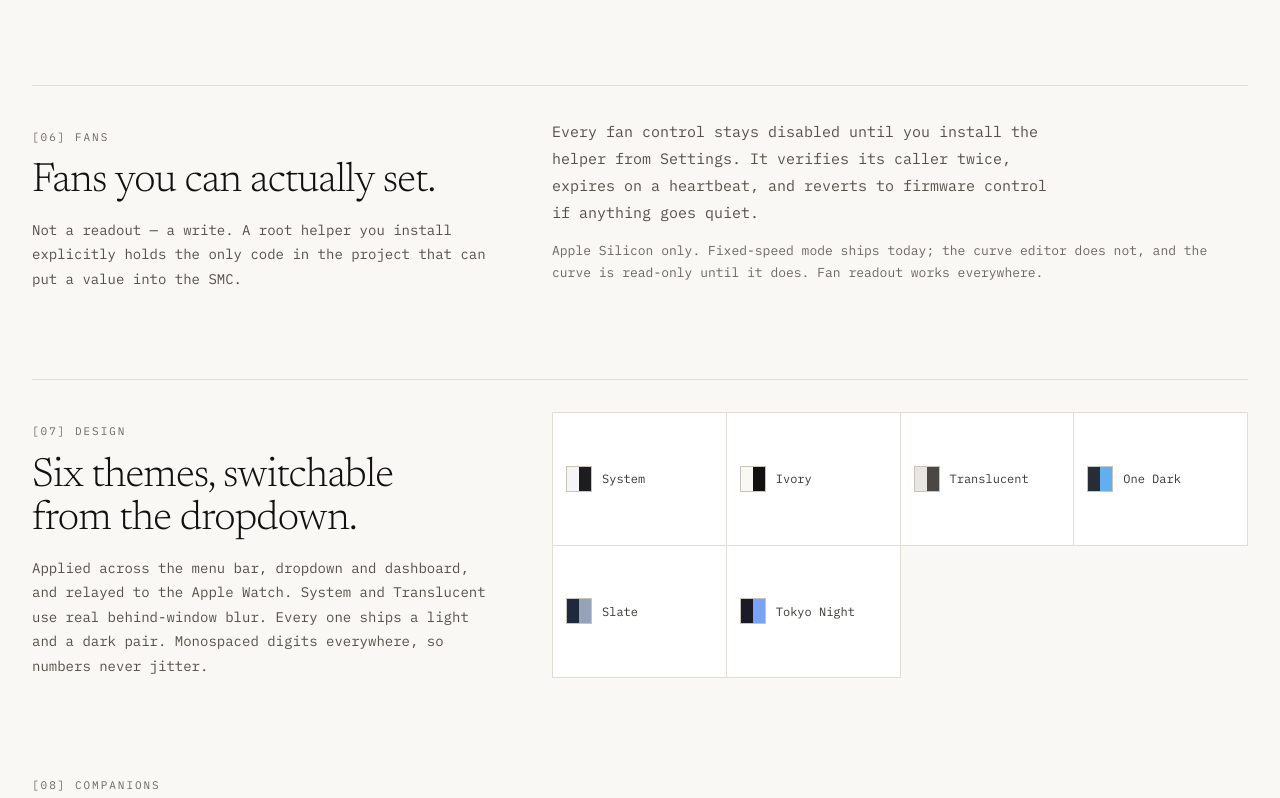
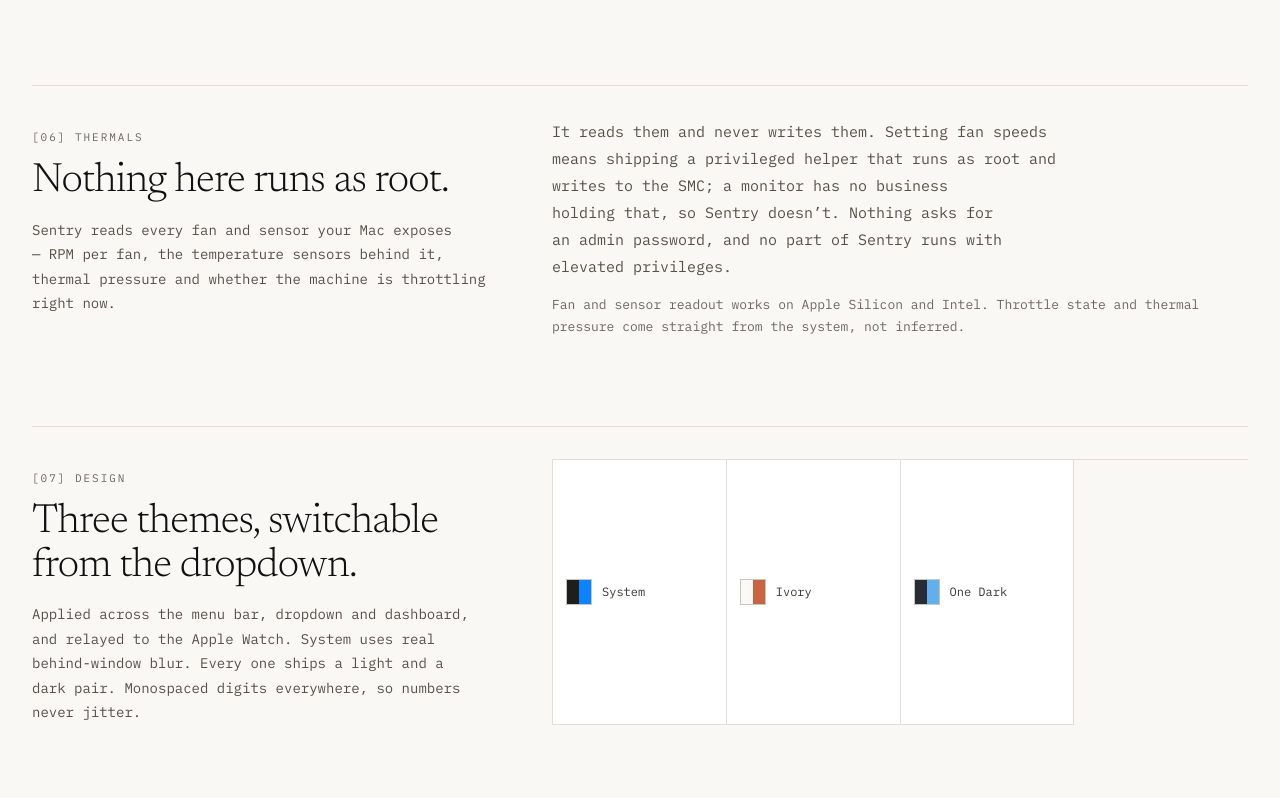
Before and after one commit to malekTheCoder/SentryWebsite, a plain HTML site: page index.html in a window 1280 px wide. Shown: the part 5486-6284 px from the top of the page. Drawn offline with Linux system fonts and the light colour scheme.

Commit message:
Correct three claims the app no longer backs
The site advertised fan control as a headline feature — "Fans you can
actually set", a root helper you install from Settings, fixed-speed mode
shipping today. That feature and its root daemon have been removed from
Sentry entirely; the app reads fan speeds and never writes them.

Rather than delete the section and renumber the five that follow it, [06]
now tells the true version, which is a better claim than the one it
replaces: a monitoring app that ships no privileged helper, asks for no
admin password, and runs no component as root. Verified against the source
before publishing — no SMAppService.daemon registration, no SMJobBless, no
AuthorizationExecuteWithPrivileges, no setuid anywhere; the MCP bridge is a
LaunchAgent and runs as the user.

The theme count was also stale in three places. Six built-in presets became
three (System, Ivory, One Dark), so the headline, the Pro paragraph and the
swatch array are corrected, and the swatch hex values now come from the
theme definitions rather than approximations. Translucent no longer ships,
so "System and Translucent use real behind-window blur" is now just System —
the only remaining preset with useMaterialBackground set.

Fan Control is removed from the Pro feature list.

Checked and left alone because they are accurate: twenty MCP tools, fourteen
alert rules, the 30-minute cooldown, and the retention windows.

```diff
--- a/index.html
+++ b/index.html
@@ -648,13 +648,13 @@
   <section class="section section--tight" data-reveal>
     <div class="split split--8-12 split--topline">
       <div>
-        <p class="eyebrow">[06] fans</p>
-        <h2 class="h2 h2--sm">Fans you can actually set.</h2>
-        <p style="font-size:14px; line-height:1.75; color:var(--body); margin:0">Not a readout — a write. A root helper you install explicitly holds the only code in the project that can put a value into the SMC.</p>
+        <p class="eyebrow">[06] thermals</p>
+        <h2 class="h2 h2--sm">Nothing here runs as root.</h2>
+        <p style="font-size:14px; line-height:1.75; color:var(--body); margin:0">Sentry reads every fan and sensor your Mac exposes — RPM per fan, the temperature sensors behind it, thermal pressure and whether the machine is throttling right now.</p>
       </div>
       <div>
-        <p class="lede" style="max-width:56ch; margin-bottom:14px">Every fan control stays disabled until you install the helper from Settings. It verifies its caller twice, expires on a heartbeat, and reverts to firmware control if anything goes quiet.</p>
-        <p style="margin:0; font-size:13px; color:var(--dim-2); line-height:1.7">Apple Silicon only. Fixed-speed mode ships today; the curve editor does not, and the curve is read-only until it does. Fan readout works everywhere.</p>
+        <p class="lede" style="max-width:56ch; margin-bottom:14px">It reads them and never writes them. Setting fan speeds means shipping a privileged helper that runs as root and writes to the SMC; a monitor has no business holding that, so Sentry doesn&rsquo;t. Nothing asks for an admin password, and no part of Sentry runs with elevated privileges.</p>
+        <p style="margin:0; font-size:13px; color:var(--dim-2); line-height:1.7">Fan and sensor readout works on Apple Silicon and Intel. Throttle state and thermal pressure come straight from the system, not inferred.</p>
       </div>
     </div>
   </section>
@@ -663,8 +663,8 @@
     <div class="split split--8-12 split--topline">
       <div>
         <p class="eyebrow">[07] design</p>
-        <h2 class="h2 h2--sm">Six themes, switchable from the dropdown.</h2>
-        <p style="font-size:14px; line-height:1.75; color:var(--body); margin:0">Applied across the menu bar, dropdown and dashboard, and relayed to the Apple Watch. System and Translucent use real behind-window blur. Every one ships a light and a dark pair. Monospaced digits everywhere, so numbers never jitter.</p>
+        <h2 class="h2 h2--sm">Three themes, switchable from the dropdown.</h2>
+        <p style="font-size:14px; line-height:1.75; color:var(--body); margin:0">Applied across the menu bar, dropdown and dashboard, and relayed to the Apple Watch. System uses real behind-window blur. Every one ships a light and a dark pair. Monospaced digits everywhere, so numbers never jitter.</p>
       </div>
       <div class="themes" id="sim-themes"></div>
     </div>
@@ -702,14 +702,14 @@
         <p class="eyebrow">free</p>
         <h3>The whole monitor</h3>
         <p class="plan__price">$0</p>
-        <p>Menu bar composer, verdict dropdown, dashboard, history, the six themes, desktop widgets, all fourteen alert rules, battery health forecasting, the iPhone and Apple Watch apps — and the full twenty-tool MCP server.</p>
+        <p>Menu bar composer, verdict dropdown, dashboard, history, the three themes, desktop widgets, all fourteen alert rules, battery health forecasting, the iPhone and Apple Watch apps — and the full twenty-tool MCP server.</p>
         <p class="plan__note">Not a trial. No time limit, no nagging.</p>
       </div>
       <div class="plan plan--pro">
         <p class="eyebrow eyebrow--accent">pro</p>
         <h3>Sentry Pro</h3>
         <p class="plan__price">$14.99 <span class="plan__was">$19.99</span></p>
-        <p>Protection Insights · Fan Control · Conditional Keep-Awake · Process-Match Alerts · Custom Themes · Remote Access · History Export &amp; Retention.</p>
+        <p>Protection Insights · Conditional Keep-Awake · Process-Match Alerts · Custom Themes · Remote Access · History Export &amp; Retention.</p>
         <p class="plan__note">One purchase, yours forever. 3 Macs · no subscription.</p>
       </div>
     </div>
@@ -790,9 +790,8 @@
     "Charging paused", "Slow charging"];
 
   var THEMES = [
-    ["System", "#F5F5F7", "#1D1D1F"], ["Ivory", "#FAF8F4", "#12110F"],
-    ["Translucent", "#E8E6E3", "#4A4744"], ["One Dark", "#282C34", "#61AFEF"],
-    ["Slate", "#1E293B", "#94A3B8"], ["Tokyo Night", "#1A1B26", "#7AA2F7"]
+    ["System", "#1E1E1E", "#0A84FF"], ["Ivory", "#FAF9F5", "#C96442"],
+    ["One Dark", "#282C34", "#61AFEF"]
   ];
 
   var RANGES = ["24h", "7d", "30d", "90d", "6mo"];
```
